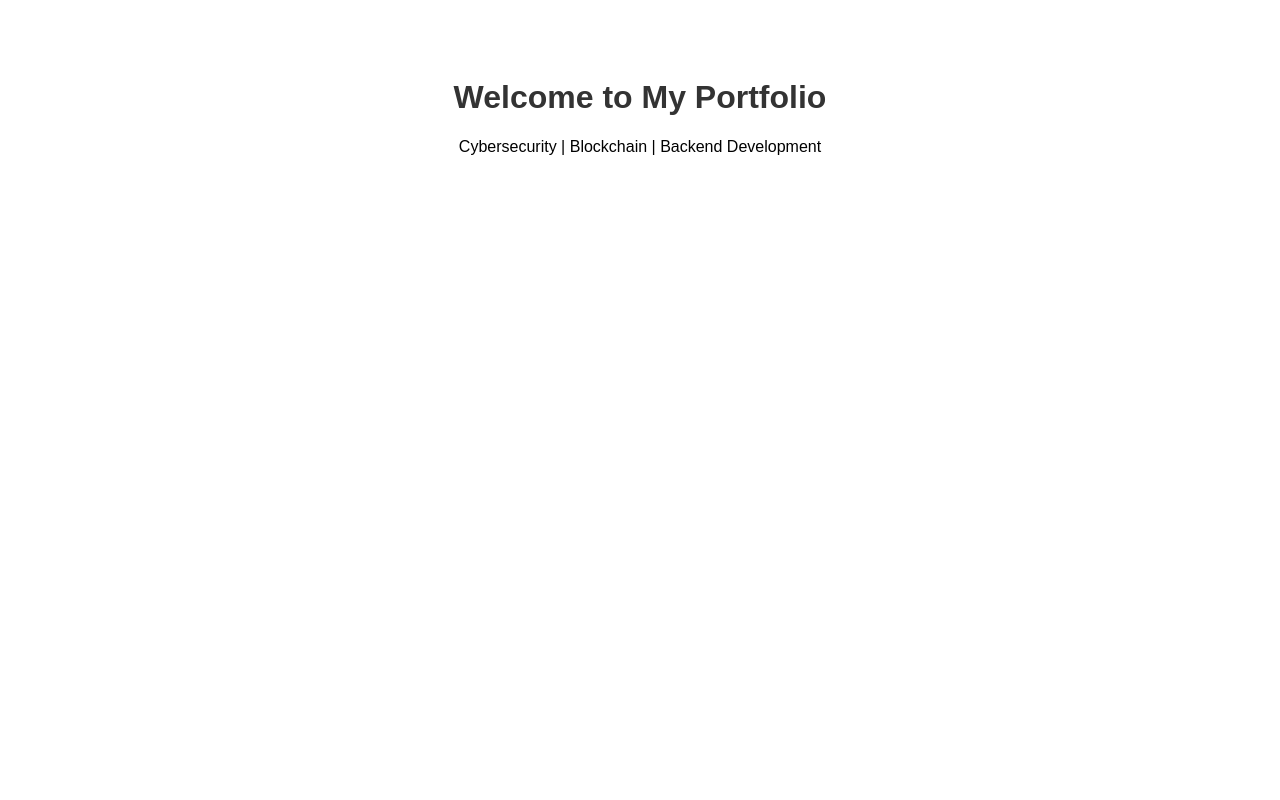
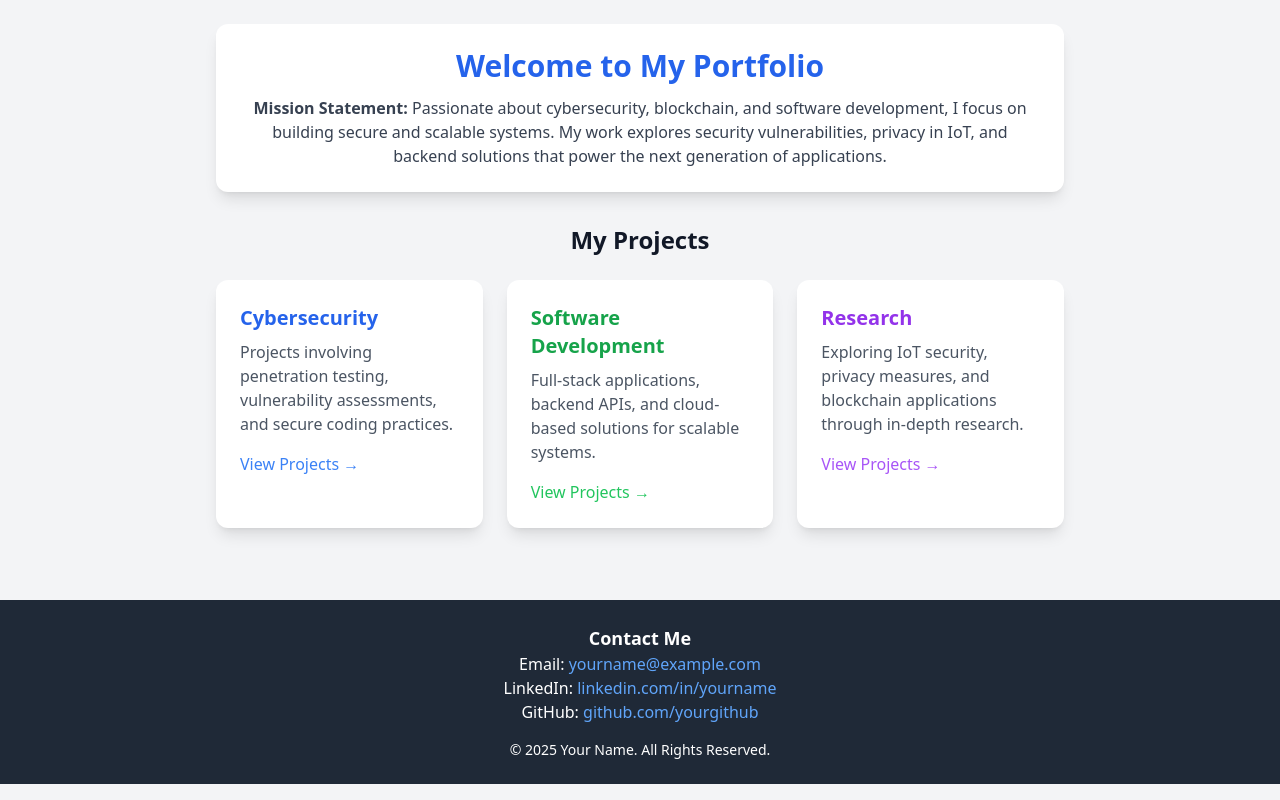
Before and after one commit to shashank-madan/shashank-madan.github.io, a plain HTML site: page index.html in a window 1280 px wide. Drawn offline with nearby package versions, Linux system fonts and the light colour scheme.

Commit message:
basic template

```diff
--- a/index.html
+++ b/index.html
@@ -4,13 +4,56 @@
     <meta charset="UTF-8">
     <meta name="viewport" content="width=device-width, initial-scale=1.0">
     <title>My Portfolio</title>
-    <style>
-        body { font-family: Arial, sans-serif; text-align: center; padding: 50px; }
-        h1 { color: #333; }
-    </style>
+    <script src="https://cdn.tailwindcss.com"></script>
 </head>
-<body>
-    <h1>Welcome to My Portfolio</h1>
-    <p>Cybersecurity | Blockchain | Backend Development</p>
+<body class="bg-gray-100 text-gray-900">
+
+    <div class="max-w-4xl mx-auto p-6">
+        <!-- Header & Bio -->
+        <div class="bg-white p-6 rounded-xl shadow-lg text-center">
+            <h1 class="text-3xl font-bold text-blue-600">Welcome to My Portfolio</h1>
+            <p class="mt-3 text-gray-700">
+                <strong>Mission Statement:</strong>
+                Passionate about cybersecurity, blockchain, and software development, I focus on building secure and scalable systems.
+                My work explores security vulnerabilities, privacy in IoT, and backend solutions that power the next generation of applications.
+            </p>
+        </div>
+
+        <!-- Project Categories -->
+        <h2 class="text-2xl font-semibold mt-8 text-center">My Projects</h2>
+
+        <div class="grid grid-cols-1 sm:grid-cols-2 md:grid-cols-3 gap-6 mt-6">
+            <!-- Cybersecurity Card -->
+            <div class="bg-white p-6 rounded-xl shadow-lg transform transition hover:scale-105">
+                <h3 class="text-xl font-semibold text-blue-600">Cybersecurity</h3>
+                <p class="text-gray-600 mt-2">Projects involving penetration testing, vulnerability assessments, and secure coding practices.</p>
+                <a href="#" class="mt-4 inline-block text-blue-500 font-medium hover:underline">View Projects →</a>
+            </div>
+
+            <!-- Software Development Card -->
+            <div class="bg-white p-6 rounded-xl shadow-lg transform transition hover:scale-105">
+                <h3 class="text-xl font-semibold text-green-600">Software Development</h3>
+                <p class="text-gray-600 mt-2">Full-stack applications, backend APIs, and cloud-based solutions for scalable systems.</p>
+                <a href="#" class="mt-4 inline-block text-green-500 font-medium hover:underline">View Projects →</a>
+            </div>
+
+            <!-- Research Card -->
+            <div class="bg-white p-6 rounded-xl shadow-lg transform transition hover:scale-105">
+                <h3 class="text-xl font-semibold text-purple-600">Research</h3>
+                <p class="text-gray-600 mt-2">Exploring IoT security, privacy measures, and blockchain applications through in-depth research.</p>
+                <a href="#" class="mt-4 inline-block text-purple-500 font-medium hover:underline">View Projects →</a>
+            </div>
+        </div>
+    </div>
+
+    <!-- Footer -->
+    <footer class="bg-gray-800 text-white text-center p-6 mt-12">
+        <p class="text-lg font-semibold">Contact Me</p>
+        <p>Email: <a href="mailto:yourname@example.com" class="text-blue-400 hover:underline">yourname@example.com</a></p>
+        <p>LinkedIn: <a href="https://linkedin.com/in/yourname" target="_blank" class="text-blue-400 hover:underline">linkedin.com/in/yourname</a></p>
+        <p>GitHub: <a href="https://github.com/yourgithub" target="_blank" class="text-blue-400 hover:underline">github.com/yourgithub</a></p>
+        <p class="text-sm mt-4">&copy; 2025 Your Name. All Rights Reserved.</p>
+    </footer>
+
 </body>
 </html>
```
